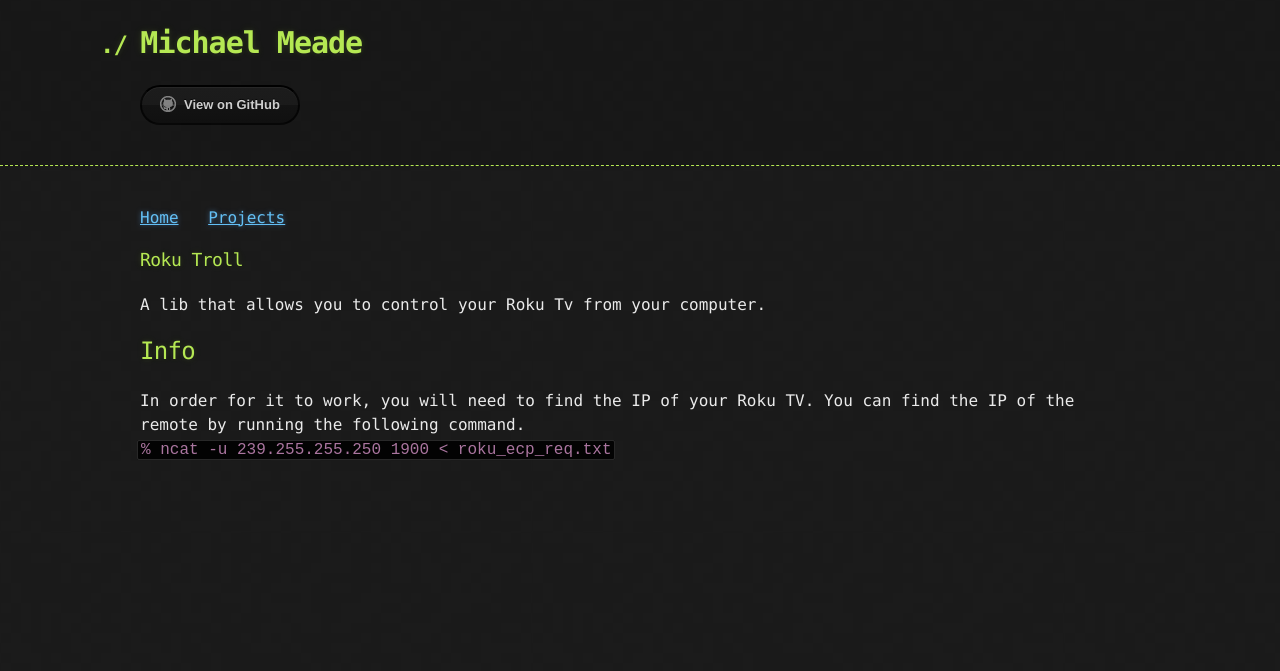
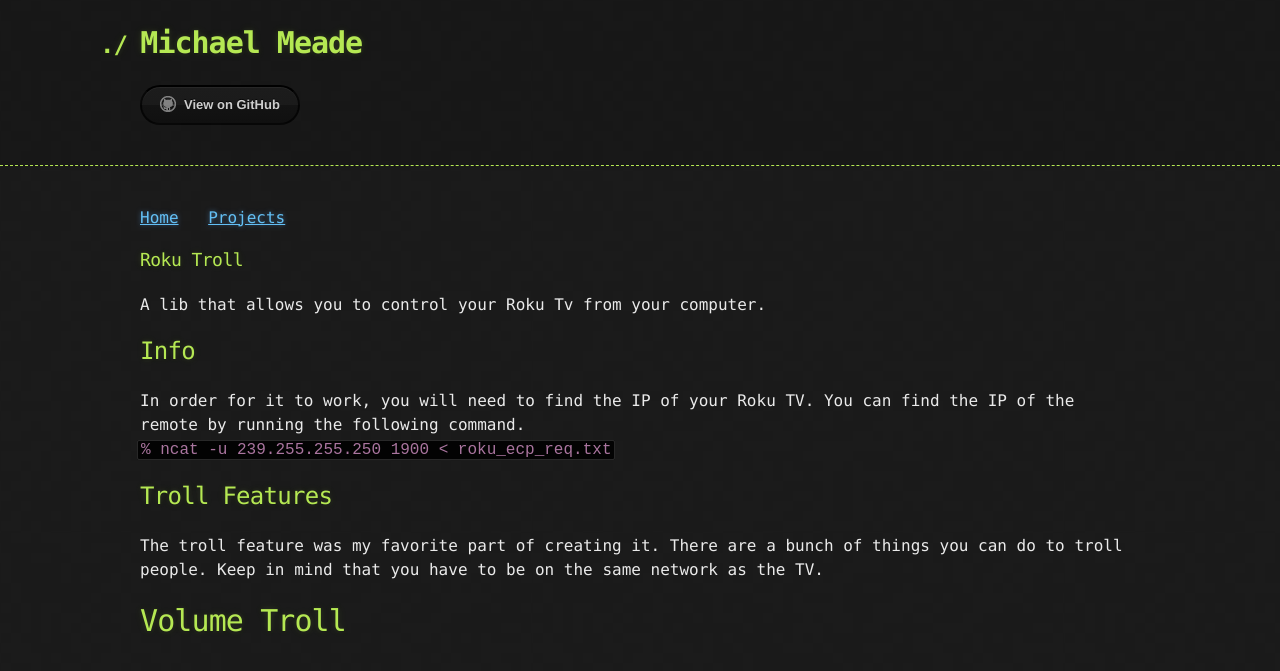
Before and after one commit to Michael-Meade/MinerFind, a Jekyll site: the page built from Projects/RokuTroll.md, in a window 1280 px wide. Shown: the top 671 px of the page. Built offline with Jekyll 4.4.1, drawn with Linux system fonts in a browser that asks for light colours; our own code applies the rules of GitHub Pages for plain Markdown files; the repository's description, which GitHub fills in, is left out.

Commit message:
Update RokuTroll.md

````diff
--- a/Projects/RokuTroll.md
+++ b/Projects/RokuTroll.md
@@ -6,3 +6,7 @@ A lib that allows you to control your Roku Tv from your computer.
 ## Info
 In order for it to work, you will need to find the IP of your Roku TV. You can find the IP of the remote by running the following command.<br>
 ```% ncat -u 239.255.255.250 1900 < roku_ecp_req.txt```
+
+## Troll Features
+The troll feature was my favorite part of creating it. There are a bunch of things you can do to troll people. Keep in mind that you have to be on the same network as the TV.<br>
+# Volume Troll
````
